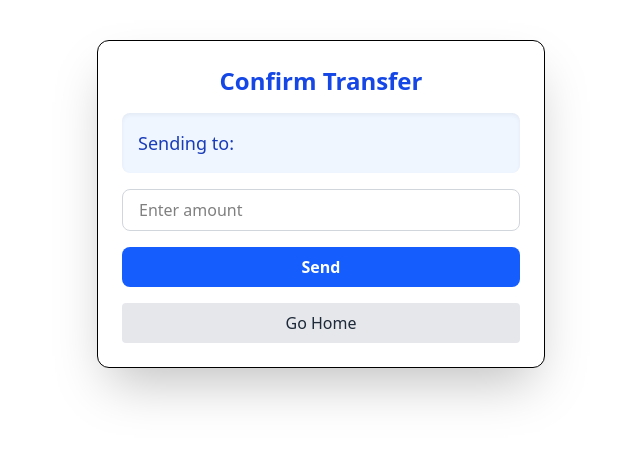
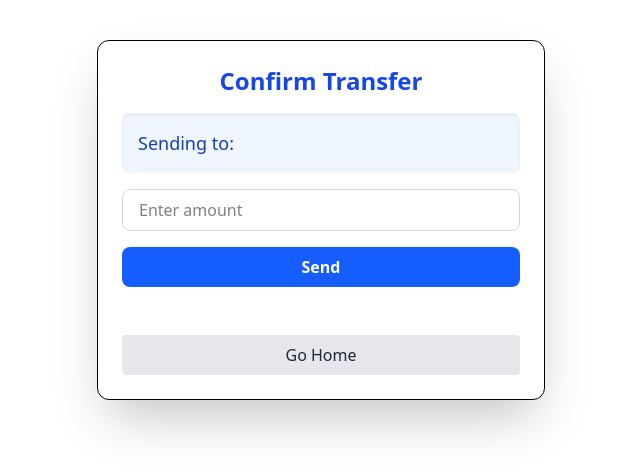
Before and after one commit to Sauban-Git/Payment-app, a React (Vite) app in the folder frontend/: page /confirmSend in a window 1280 px wide. Shown: the top 474 px of the page, without its empty margins (319-959 px from the left). Built offline with nearby package versions, Linux system fonts and the light colour scheme; no server answers.

Commit message:
adding update account feature

```diff
--- a/frontend/src/components/SendConfirm.jsx
+++ b/frontend/src/components/SendConfirm.jsx
@@ -98,7 +98,7 @@ export function SendConfirm() {
           <motion.div
             className={`mt-4 text-center text-2xl font-semibold ${
               transferSuccess ? "text-green-600" : "text-red-600"
-            }`}
+            } ${transferSuccess !== null ? "" : "hidden"} `}
             initial={{ opacity: 0 }}
             animate={{ opacity: 1 }}
             exit={{ opacity: 0 }}
@@ -111,7 +111,7 @@ export function SendConfirm() {
       </AnimatePresence>
 
       <AnimatePresence>
-        <div className={`flex justify-center`}>
+        <div className={`flex justify-center py-2 px-4 mt-4`}>
           <button
             onClick={() => navigate("/transfer")}
             className={`px-6 py-3 bg-gradient-to-r from-pink-500 to-red-500 text-white rounded-xl shadow-lg hover:scale-105 hover:shadow-xl transition-transform duration-300 flex items-center space-x-2 ${
--- /dev/null
+++ b/frontend/src/components/UpdateAccount.jsx
@@ -0,0 +1,3 @@
+export function UpdateAccount() {
+
+}
```
